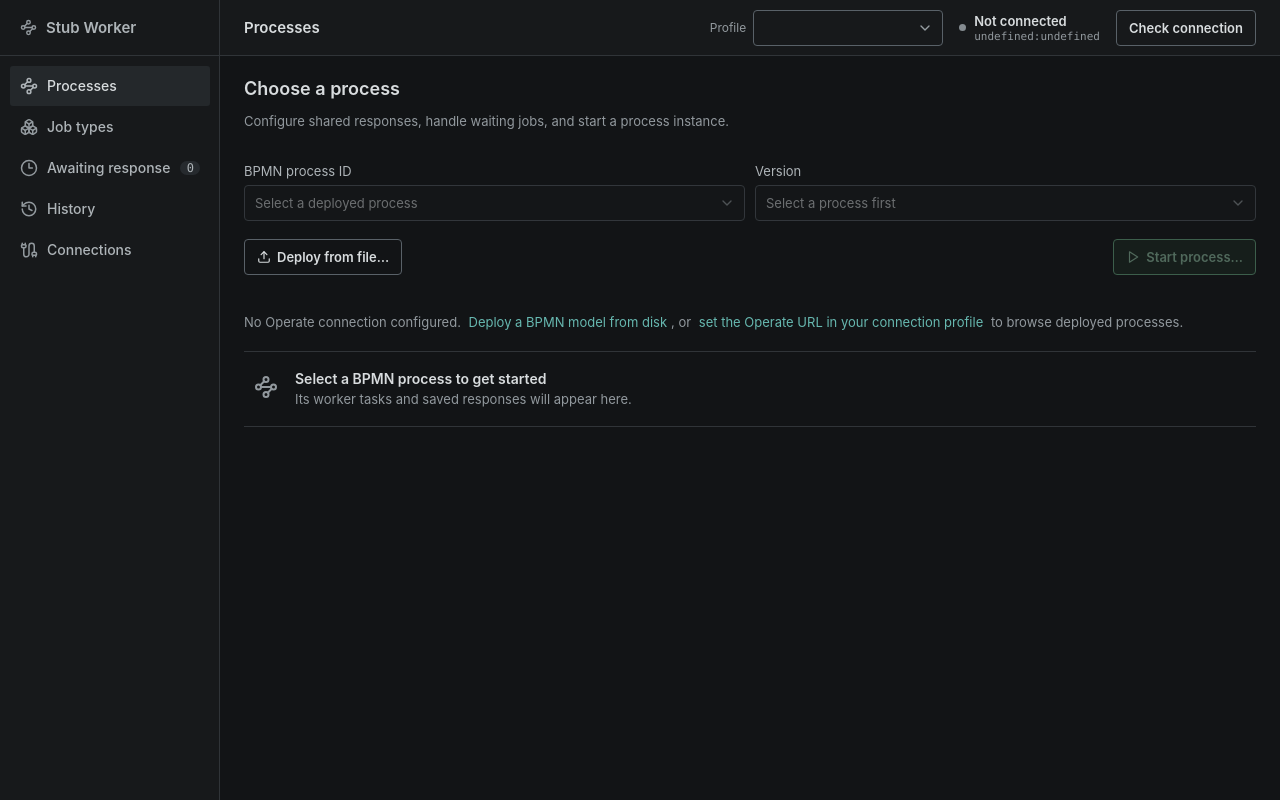
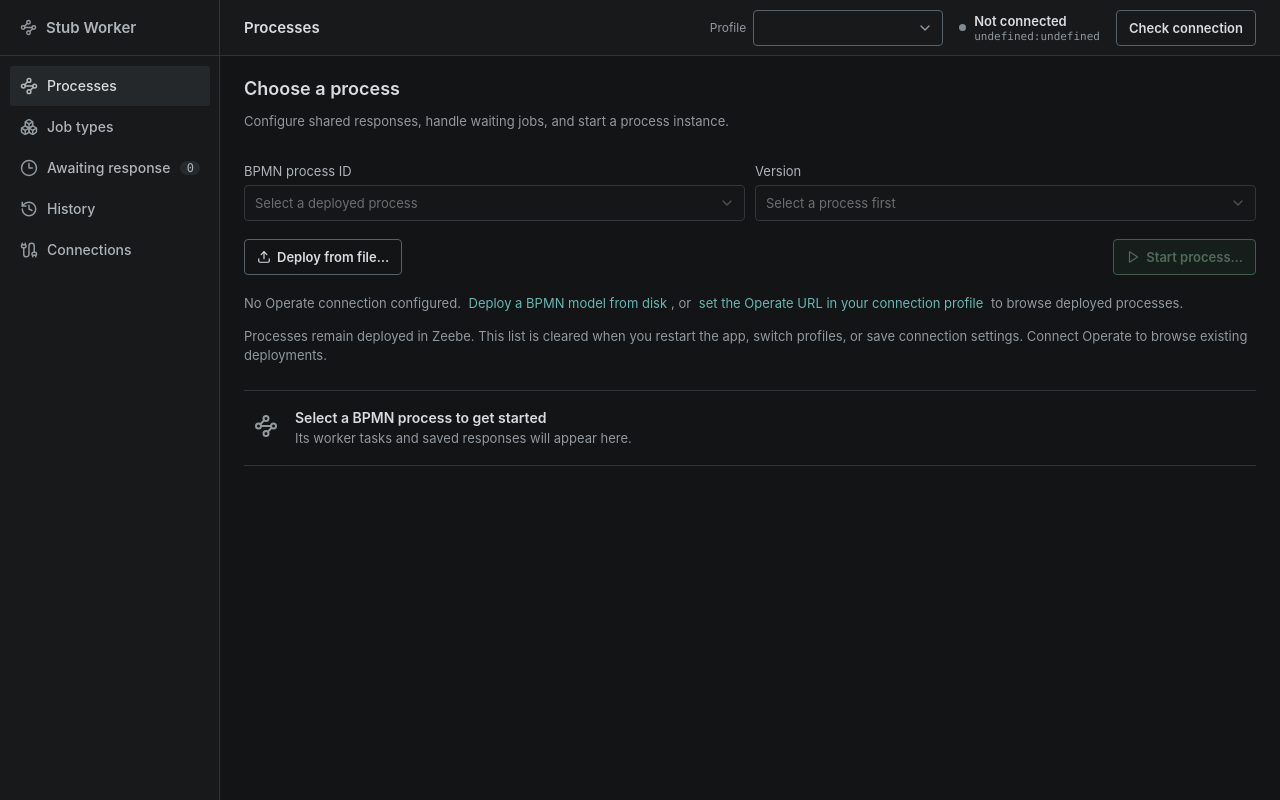
Before and after one commit to mishankov/camunda-stub-worker, a Svelte app in the folder frontend/: page / in a window 1280 px wide. Built offline with nearby package versions, Linux system fonts and the light colour scheme.

Commit message:
Fix standalone deployment state and process picker feedback

```diff
--- a/frontend/package.json
+++ b/frontend/package.json
@@ -5,6 +5,7 @@
   "type": "module",
   "scripts": {
     "dev": "vite",
+    "test": "node --test tests/*.test.mjs",
     "build": "vite build",
     "check": "svelte-check --tsconfig ./tsconfig.json"
   },
--- a/frontend/src/App.svelte
+++ b/frontend/src/App.svelte
@@ -2,6 +2,7 @@
   import { onMount } from 'svelte'
   import { Boxes, Cable, Check, ChevronDown, ChevronLeft, ChevronRight, Clock3, Download, Ellipsis, History, Pencil, Plus, Play, Square, Upload, Waypoints, X } from '@lucide/svelte'
   import { call, on } from './lib/api'
+  import { mergeFileDeployments, type DeployedProcess, type FileProcess } from './lib/processes'
   import JsonEditor from './lib/JsonEditor.svelte'
   import Modal from './lib/Modal.svelte'
   import ActionMenu from './lib/ActionMenu.svelte'
@@ -17,12 +18,11 @@
 
   let tab:'types'|'process'|'pending'|'history'|'settings' = 'process'
   type ProcessInstance = { bpmnProcessId:string; version:number; processDefinitionKey:string; processInstanceKey:string }
-  type DeployedProcess = { bpmnProcessId:string; name:string; latestVersion:number; versions:{version:number;key:string}[] }
   let deployedProcesses:DeployedProcess[] = [], loadingProcesses = false, processesLoaded = false, processesError = '', processSourceKey = '', processListRequest = 0
   type ProcessTask = {id:string;name:string;jobType:string;dynamic:boolean}
   type FileDeployment = { fileName:string; deploymentKey:string; processes:{bpmnProcessId:string;name:string;version:number;processDefinitionKey:string;tasks:ProcessTask[]}[] }
-  let fileProcesses:{bpmnProcessId:string;name:string;version:number;processDefinitionKey:string}[] = []
-  let fileTasks:Record<string,ProcessTask[]> = {}, deploying = false, deployNotice = ''
+  let fileProcesses:FileProcess[] = []
+  let fileTasks:Record<string,ProcessTask[]> = {}, deploying = false, deployNotice = '', deploymentRequest = 0
   let processTasks:ProcessTask[] = [], tasksLoading = false, tasksError = '', tasksSource = '', tasksRequest = 0
   $: selectedProcess = deployedProcesses.find(p=>p.bpmnProcessId===processId)
   $: selectedDefinition = selectedProcess?.versions?.find(v=>v.version===(processVersion??selectedProcess.latestVersion))
@@ -125,6 +125,7 @@
   async function refreshLiveState() { if(refreshingLiveState)return;refreshingLiveState=true;try{const b=await call<any>('Bootstrap');runtime=b.runtime||[];connection=b.connection;pending=b.pending||[];for(const a of pending)if(!drafts[a.id]){drafts[a.id]=parseDraft(a);try{draftScenarios[a.id]=JSON.parse(a.scenarioSnapshotJson).id||''}catch{draftScenarios[a.id]=''}}}catch{}finally{refreshingLiveState=false} }
   async function selectProfile(event:Event) {
     const select=event.currentTarget as HTMLSelectElement
+    if(deploying){select.value=selectedProfileId;showError('Wait for the deployment to finish before switching connections.');return}
     if(workerCommandIds.length){select.value=selectedProfileId;showError('Wait for the worker operation to finish before switching connections.');return}
     const previous=selectedProfileId
     selectedProfileId=select.value
@@ -132,6 +133,7 @@
   }
   async function checkConnection() { await run(async()=>{ connection=await call('CheckConnection') }) }
   function resetProcessSource(key:string){
+    deploymentRequest++
     tasksRequest++;tasksSource='';processTasks=[];tasksError='';tasksLoading=false;processResult=null;processError='';processSourceKey=key;processListRequest++;deployedProcesses=[];fileProcesses=[];fileTasks={};deployNotice='';processesLoaded=false;loadingProcesses=false;processesError='';processId='';processVersion=undefined
   }
   async function loadProcesses(){
@@ -149,27 +151,15 @@
   // Processes deployed from local files stay selectable even after an
   // Operate refresh, since Operate may not list them yet.
   function withFileDeployments(list:DeployedProcess[]):DeployedProcess[]{
-    const merged:DeployedProcess[] = []
-    for(const existing of list){
-      const fresh=fileProcesses.filter(p=>p.bpmnProcessId===existing.bpmnProcessId)
-      if(!fresh.length){merged.push(existing);continue}
-      merged.push({
-        bpmnProcessId:existing.bpmnProcessId,
-        name:existing.name||fresh[0].name,
-        latestVersion:Math.max(existing.latestVersion,...fresh.map(p=>p.version)),
-        versions:[...fresh.map(p=>({version:p.version,key:p.processDefinitionKey})),...existing.versions.filter(v=>!fresh.some(p=>p.version===v.version))],
-      })
-    }
-    for(const p of fileProcesses){
-      if(!merged.some(m=>m.bpmnProcessId===p.bpmnProcessId))merged.push({bpmnProcessId:p.bpmnProcessId,name:p.name,latestVersion:p.version,versions:[{version:p.version,key:p.processDefinitionKey}]})
-    }
-    return merged
+    return mergeFileDeployments(list,fileProcesses)
   }
   async function deployFromFile(){
-    if(deploying||busy)return
+    if(deploying||busy||startingProcess||loadingProcesses)return
+    const profileId=selectedProfileId, profileName=currentProfile?.name||profileId, request=++deploymentRequest
     deploying=true;processesError='';deployNotice='';processResult=null;processError='';showProcessStart=false
     try {
-      const result=await call<FileDeployment>('DeployBPMNFile',selectedProfileId)
+      const result=await call<FileDeployment>('DeployBPMNFile',profileId)
+      if(request!==deploymentRequest||profileId!==selectedProfileId)return
       if(!result?.fileName)return
       for(const p of result.processes)fileTasks[p.processDefinitionKey]=p.tasks||[]
       const added=result.processes.filter(p=>!fileProcesses.some(existing=>existing.bpmnProcessId===p.bpmnProcessId&&existing.version===p.version))
@@ -177,8 +167,8 @@
       deployedProcesses=withFileDeployments(deployedProcesses)
       processId=result.processes[0].bpmnProcessId
       processVersion=result.processes[0].version
-      deployNotice=`${result.fileName} was deployed to ${currentProfile?.name||selectedProfileId} (deployment ${result.deploymentKey})`
-    } catch(e:any) { processesError=e?.message||String(e) }
+      deployNotice=`${result.fileName} was deployed to ${profileName} (deployment ${result.deploymentKey})`
+    } catch(e:any) { if(request===deploymentRequest&&profileId===selectedProfileId)processesError=e?.message||String(e) }
     finally { deploying=false }
   }
   async function startProcess(){
@@ -312,7 +302,7 @@
     if(busy||startingProcess||profileDeletionReasons[profile.id])return
     confirmation={title:'Delete connection profile?',message:'Its saved credentials, job types, and response scenarios will also be deleted. Activation history will remain in the local database, but will no longer be accessible through this profile. This cannot be undone.',target:profile.name,confirmLabel:'Delete profile',action:async()=>{await call('DeleteProfile',profile.id);await reload()}}
   }
-  async function saveProfile(){const owner=editingProfile;if(!owner)return;await runModal(owner,'Saving…',async()=>{const auth={...editingOperateAuth};const saved=await call<Profile>('SaveProfile',{...owner,operateAuthMode:auth.mode,operateUsername:auth.username,operatePassword:auth.password,operateToken:auth.token});if(!selectedProfileId){selectedProfileId=saved.id;await call('SelectProfile',saved.id)};await reload();if(saved.id===selectedProfileId){processListRequest++;deployedProcesses=[];fileProcesses=[];fileTasks={};deployNotice='';processesError='';processesLoaded=false;loadingProcesses=false;}if(editingProfile===owner)closeProfile()})}
+  async function saveProfile(){const owner=editingProfile;if(!owner)return;await runModal(owner,'Saving…',async()=>{const auth={...editingOperateAuth};const saved=await call<Profile>('SaveProfile',{...owner,operateAuthMode:auth.mode,operateUsername:auth.username,operatePassword:auth.password,operateToken:auth.token});if(!selectedProfileId){selectedProfileId=saved.id;await call('SelectProfile',saved.id)};await reload();if(saved.id===selectedProfileId){deploymentRequest++;processListRequest++;deployedProcesses=[];fileProcesses=[];fileTasks={};deployNotice='';processesError='';processesLoaded=false;loadingProcesses=false;}if(editingProfile===owner)closeProfile()})}
   async function openDataDirectory(){await run(async()=>{await call('OpenDataDirectory')})}
   async function exportProfile(){await run(async()=>{await call('ExportProfileFile',selectedProfileId)})}
   async function importProfile(){await run(async()=>{await call('ImportProfileFile');await reload()})}
@@ -415,7 +405,7 @@
   <main>
     <header>
       <strong class="view-title">{currentViewLabel}</strong>
-      <div class="profile-select"><label for="profile-select">Profile</label><select id="profile-select" value={selectedProfileId} on:change={selectProfile} disabled={busy||startingProcess}>{#each profiles as p}<option value={p.id}>{p.name}</option>{/each}</select></div>
+      <div class="profile-select"><label for="profile-select">Profile</label><select id="profile-select" value={selectedProfileId} on:change={selectProfile} disabled={busy||startingProcess||deploying}>{#each profiles as p}<option value={p.id}>{p.name}</option>{/each}</select></div>
       <div class="connection"><span class:ok={connection.state==='connected'} class:warn={connection.state==='version_mismatch'}></span><div><strong>{connection.state==='connected'?'Connected':connection.state==='version_mismatch'?'Versions differ':'Not connected'}</strong><small>{connection.detectedVersion ? `Server ${connection.detectedVersion} · selected ${connection.selectedVersion}` : `${profiles.find(p=>p.id===selectedProfileId)?.host}:${profiles.find(p=>p.id===selectedProfileId)?.port}`}</small></div></div>
       <button class="ghost" on:click={checkConnection} disabled={busy}>Check connection</button>
     </header>
@@ -450,6 +440,7 @@
             {#if selectedProcess}<select aria-label="Process version" bind:value={processVersion} disabled={startingProcess}><option value={undefined}>Latest (v{selectedProcess.latestVersion})</option>{#each selectedProcess.versions||[] as version}<option value={version.version}>Version {version.version}</option>{/each}</select>
             {:else}<select aria-label="Process version" disabled><option>Select a process first</option></select>{/if}</label>
           </div>
+          <div class="process-selection">
             <div class="process-selection-actions">
               <div class="actions">
                 {#if currentProfile?.operateUrl}<button type="button" class="ghost" on:click={loadProcesses} disabled={loadingProcesses||startingProcess||deploying}>{loadingProcesses?'Loading…':'Refresh processes'}</button>{/if}
@@ -457,11 +448,18 @@
               </div>
               <button type="button" class="worker-start with-icon" disabled={!selectedDefinition||deploying} on:click={()=>{if(!startingProcess){processResult=null;processError=''}showProcessStart=true}}><Play size={14}/> Start process…</button>
             </div>
+            <div class="process-selection-messages">
               {#if deployNotice}<p class="hint" role="status">{deployNotice}</p>{/if}
+              {#if processesError}<div class="inline-error" role="alert">{processesError}</div>{/if}
               {#if currentProfile?.operateUrl}
                 <p class="hint">Uses the Operate authentication configured in <button type="button" class="link" on:click={editCurrentProfile}>connection settings</button>. You can also <button type="button" class="link" on:click={deployFromFile}>deploy a BPMN model from disk</button>.</p>
-            {#if processesError}<div class="inline-error" role="alert">{processesError} Check connection settings and refresh the process list.</div>{:else if processesLoaded&&!loadingProcesses&&!deployedProcesses.length}<p class="hint">No deployed processes found in the default tenant. Recently deployed models may take a moment to appear in Operate.</p>{/if}
-          {:else}<p class="hint">No Operate connection configured. <button type="button" class="link" on:click={deployFromFile}>Deploy a BPMN model from disk</button>, or <button type="button" class="link" on:click={editCurrentProfile}>set the Operate URL in your connection profile</button> to browse deployed processes.</p>{/if}
+                {#if !processesError&&processesLoaded&&!loadingProcesses&&!deployedProcesses.length}<p class="hint">No deployed processes found in the default tenant. Recently deployed models may take a moment to appear in Operate.</p>{/if}
+              {:else}
+                <p class="hint">No Operate connection configured. <button type="button" class="link" on:click={deployFromFile}>Deploy a BPMN model from disk</button>, or <button type="button" class="link" on:click={editCurrentProfile}>set the Operate URL in your connection profile</button> to browse deployed processes.</p>
+                <p class="hint">Processes remain deployed in Zeebe. This list is cleared when you restart the app, switch profiles, or save connection settings. Connect Operate to browse existing deployments.</p>
+              {/if}
+            </div>
+          </div>
         </div>
         {#if processId}
           <div class="command-bar process-task-heading"><div><strong>Worker tasks</strong><p class="hint">Responses, mode, and worker controls are shared by job type across this connection.</p></div><div class="actions">{#if hasActiveProcessWorkers}<button class="worker-stop with-icon" disabled={busy||tasksLoading||processWorkers.some(type=>workerCommandIds.includes(type.id))} on:click={stopProcessWorkers}><Square size={12}/> Stop all</button>{/if}{#if !allProcessWorkersRunning}<button class="worker-start with-icon" disabled={busy||tasksLoading||!processTasks.some(task=>!task.dynamic)||processWorkers.some(type=>workerCommandIds.includes(type.id)||savingWorkerIds.includes(type.id))} on:click={startProcessWorkers}><Play size={12}/> Start all</button>{/if}</div></div>
--- /dev/null
+++ b/frontend/src/lib/processes.ts
@@ -0,0 +1,38 @@
+export type DeployedProcess = {
+  bpmnProcessId: string
+  name: string
+  latestVersion: number
+  versions: { version: number; key: string }[]
+}
+
+export type FileProcess = {
+  bpmnProcessId: string
+  name: string
+  version: number
+  processDefinitionKey: string
+}
+
+// Local deployments may not be indexed by Operate yet. Keep every version
+// selectable even when its process is missing from the refreshed list.
+export function mergeFileDeployments(list: DeployedProcess[], files: FileProcess[]): DeployedProcess[] {
+  const merged = new Map(list.map(process => [process.bpmnProcessId, {
+    ...process,
+    versions: [...process.versions],
+  }]))
+  for (const file of files) {
+    const process = merged.get(file.bpmnProcessId) ?? {
+      bpmnProcessId: file.bpmnProcessId,
+      name: file.name,
+      latestVersion: file.version,
+      versions: [],
+    }
+    if (!process.name) process.name = file.name
+    process.latestVersion = Math.max(process.latestVersion, file.version)
+    process.versions = [
+      ...process.versions.filter(version => version.version !== file.version),
+      { version: file.version, key: file.processDefinitionKey },
+    ].sort((a, b) => b.version - a.version)
+    merged.set(file.bpmnProcessId, process)
+  }
+  return [...merged.values()]
+}
--- a/frontend/src/style.css
+++ b/frontend/src/style.css
@@ -282,6 +282,7 @@ tbody tr:hover { background: #202427; }
 .process-result dl { display: grid; grid-template-columns: 180px 1fr; gap: 10px; font-size: 13px; }
 .process-result dd { margin: 0; overflow-wrap: anywhere; }
 
+.process-form + .empty { margin-top: 24px; }
 .process-task-heading { margin-top: 24px; }
 .process-task-heading .hint { margin: 6px 0 0; }
 .process-tasks { display: grid; gap: 14px; }
@@ -316,6 +317,9 @@ tbody tr:hover { background: #202427; }
 
 
 .process-overview-head { display: flex; justify-content: space-between; align-items: center; gap: 20px; }
+.process-selection { display: grid; gap: 12px; }
+.process-selection-messages { display: grid; gap: 8px; }
+.process-selection-messages > p, .process-selection-messages > .inline-error { margin: 0; }
 .process-selection-actions { display: flex; align-items: center; justify-content: space-between; flex-wrap: wrap; gap: 12px; }
 .process-selection-actions .actions { flex-wrap: wrap; }
 .process-selection-actions > button { margin-left: auto; flex-shrink: 0; }
```
Also changed, not shown: 1 other file (tests, documents, lock files or other folders). Lines whose indentation alone changed are shown as unchanged.
